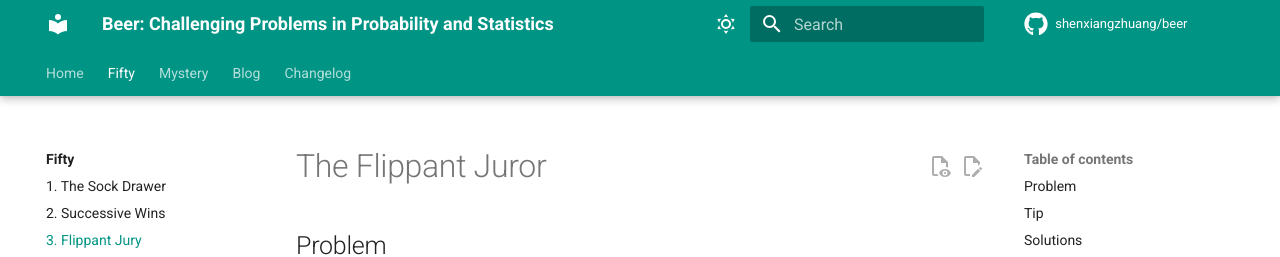
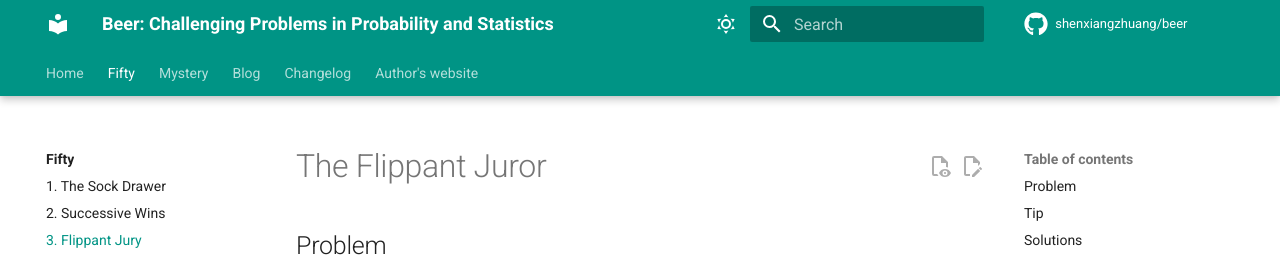
Before and after one commit to shenxiangzhuang/beer, an MkDocs documentation site: the page built from docs/fifty/3_flippant_jury.md, in a window 1280 px wide. Shown: the top 257 px of the page. Built offline with MkDocs 1.6.1 and Material for MkDocs 9.7.7, drawn with Linux system fonts in a browser that asks for light colours; comment, search, counter and statistics services are not loaded.

Commit message:
Add/author website (#52)
* add: author's website

```diff
--- a/mkdocs.yml
+++ b/mkdocs.yml
@@ -24,6 +24,9 @@ nav:
   - Blog:
       - blog/index.md
   - Changelog: CHANGELOG.md
+  - Author's website: https://shenxiangzhuang.github.io/
+
+
 not_in_nav: |
   /util/*.md
 
```
